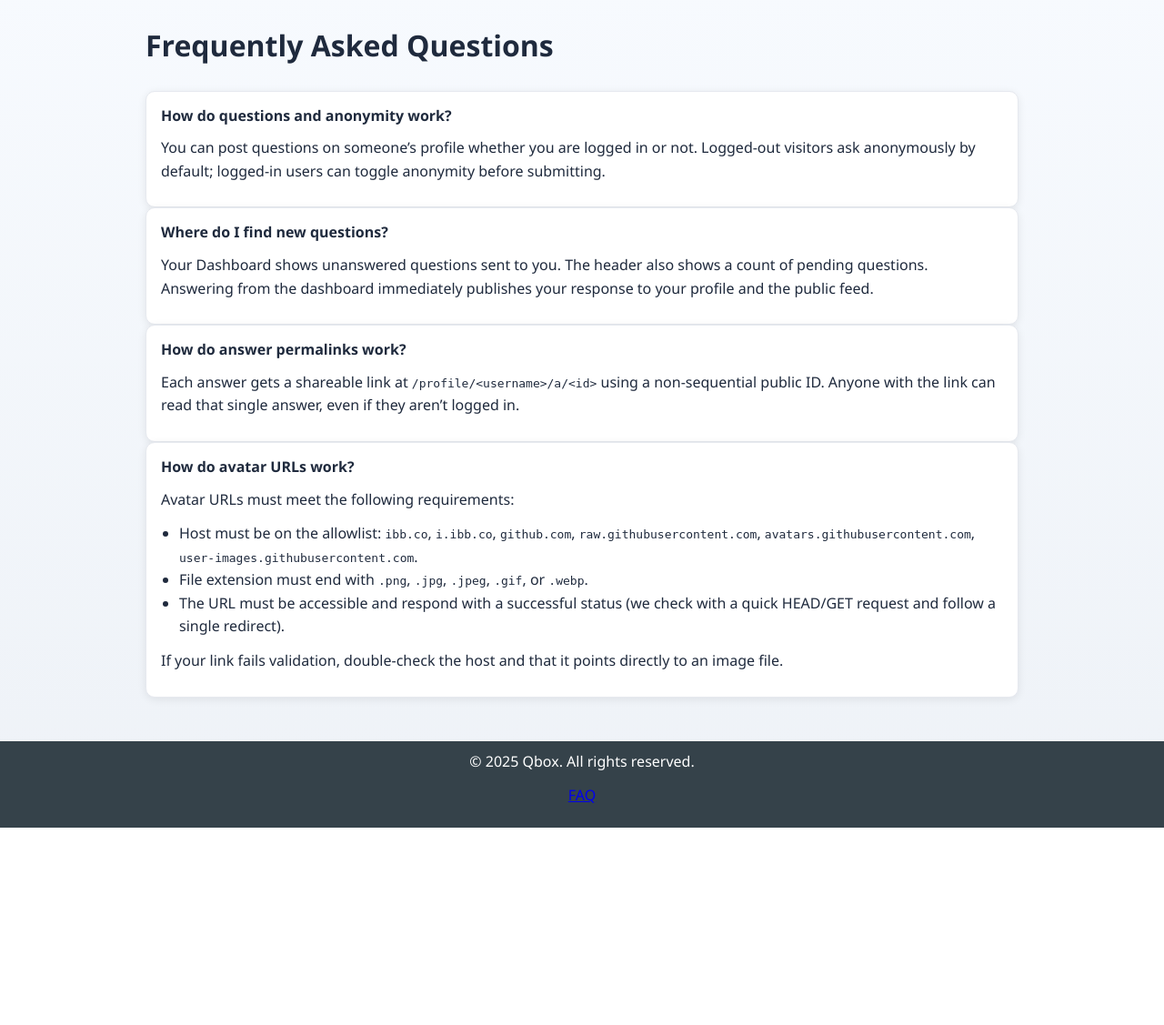
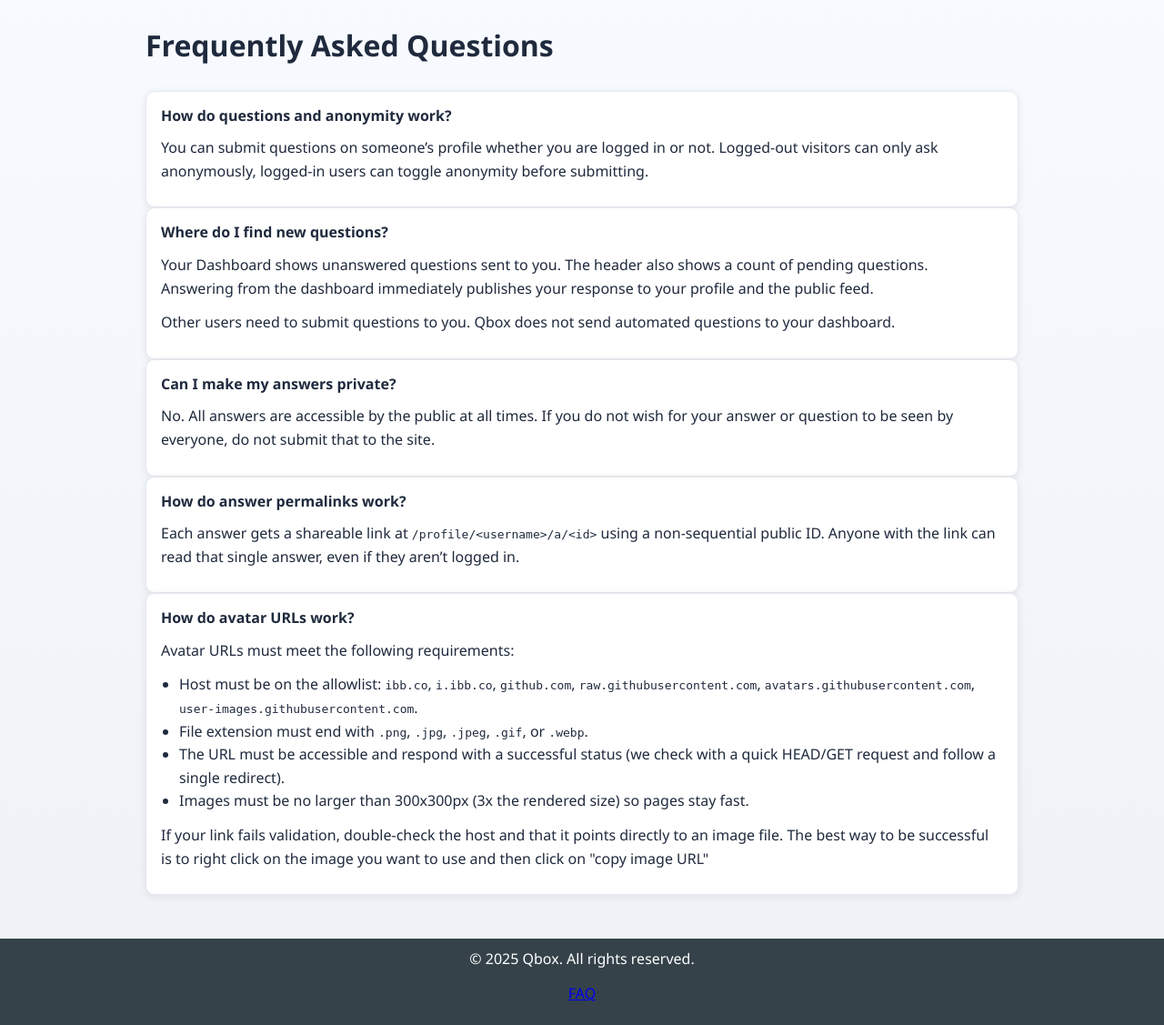
Before and after one commit to VertyyBird/qbox, a Flask app: page /faq in a window 1280 px wide. Shown: the part 129-1256 px from the top of the page at 91% size. Before the commit the page ends 1039 px from the top, so only its background shows below. Run offline with Flask 3, Linux system fonts and the light colour scheme.

Commit message:
enforce avatar sizing and expand faq

```diff
--- a/forms.py
+++ b/forms.py
@@ -14,15 +14,18 @@
 # You should have received a copy of the GNU Affero General Public License
 # along with this program.  If not, see <https://www.gnu.org/licenses/>.
 
+import struct
+from pathlib import Path
+from urllib.error import HTTPError
+from urllib.parse import urlparse
+from urllib.request import Request, URLError, build_opener
+
+from flask_login import current_user
 from flask_wtf import FlaskForm
-from wtforms import StringField, PasswordField, SubmitField, BooleanField, TextAreaField
+from wtforms import BooleanField, PasswordField, StringField, SubmitField, TextAreaField
 from wtforms.validators import DataRequired, Email, EqualTo, ValidationError
-from urllib.parse import urlparse
-from urllib.request import Request, build_opener, URLError
-from urllib.error import HTTPError
+
 from models import User
-from flask_login import current_user
-from pathlib import Path
 
 CONFIG_DIR = Path(__file__).resolve().parent / "config"
 
@@ -35,6 +38,9 @@
 
 ALLOWED_AVATAR_HOSTS = _load_allowed_hosts()
 ALLOWED_IMAGE_EXTENSIONS = {".png", ".jpg", ".jpeg", ".gif", ".webp"}
+AVATAR_RENDER_SIZE_PX = 100
+MAX_AVATAR_DIMENSION = AVATAR_RENDER_SIZE_PX * 3
+IMAGE_PROBE_MAX_BYTES = 65536
 
 
 def _url_is_accessible(url: str) -> bool:
@@ -60,6 +66,52 @@
             return False
 
     return _try_request("HEAD")
+
+
+def _probe_image_size(data: bytes):
+    """Return (width, height) for basic image types using only header bytes."""
+    if data.startswith(b"\x89PNG\r\n\x1a\n") and len(data) >= 24:
+        return struct.unpack(">II", data[16:24])
+    if data[:6] in (b"GIF87a", b"GIF89a") and len(data) >= 10:
+        return struct.unpack("<HH", data[6:10])
+    if data.startswith(b"\xff\xd8"):
+        idx = 2
+        data_len = len(data)
+        while idx + 9 <= data_len:
+            if data[idx] != 0xFF:
+                break
+            marker = data[idx + 1]
+            if marker == 0xDA:  # Start of scan
+                break
+            if data_len < idx + 4:
+                break
+            seg_length = struct.unpack(">H", data[idx + 2:idx + 4])[0]
+            if marker in {0xC0, 0xC1, 0xC2, 0xC3, 0xC5, 0xC6, 0xC7, 0xC9, 0xCA, 0xCB, 0xCD, 0xCE, 0xCF}:
+                if idx + 5 + 4 <= data_len:
+                    height, width = struct.unpack(">HH", data[idx + 5:idx + 9])
+                    return width, height
+                break
+            idx += 2 + seg_length
+    return None
+
+
+def _fetch_image_size(url: str):
+    """Fetch the remote image (limited bytes) and return (w, h) if detectable."""
+    req = Request(url, method="GET")
+    try:
+        with build_opener().open(req, timeout=5) as resp:
+            data = resp.read(IMAGE_PROBE_MAX_BYTES)
+            return _probe_image_size(data)
+    except Exception:
+        return None
+
+
+def _image_within_render_bounds(url: str, max_dimension: int = MAX_AVATAR_DIMENSION) -> bool:
+    size = _fetch_image_size(url)
+    if not size:
+        return False
+    width, height = size
+    return width <= max_dimension and height <= max_dimension
 
 class RegistrationForm(FlaskForm):
     username = StringField('Username', validators=[DataRequired()])
@@ -91,6 +143,10 @@
                 raise ValidationError('Avatar URL must end with an image file extension.')
             if not _url_is_accessible(avatar_url.data):
                 raise ValidationError('Avatar URL is not accessible or redirects.')
+            if not _image_within_render_bounds(avatar_url.data):
+                raise ValidationError(f'Avatar image must be at most {MAX_AVATAR_DIMENSION}x{MAX_AVATAR_DIMENSION} pixels.')
+            if not _image_within_render_bounds(avatar_url.data):
+                raise ValidationError(f'Avatar image must be at most {MAX_AVATAR_DIMENSION}x{MAX_AVATAR_DIMENSION} pixels.')
 
 class LoginForm(FlaskForm):
     email = StringField('Email', validators=[DataRequired(), Email()])
--- a/static/css/styles.css
+++ b/static/css/styles.css
@@ -222,3 +222,11 @@
     list-style: disc;
     margin: 0 0 12px;
 }
+
+.avatar-img {
+    width: 100px;
+    height: 100px;
+    object-fit: cover;
+    border-radius: 12px;
+    box-shadow: 0 2px 8px rgba(0, 0, 0, 0.08);
+}
--- a/templates/faq.html
+++ b/templates/faq.html
@@ -31,7 +31,7 @@
         <div class="card-header">
             <div><strong>How do questions and anonymity work?</strong></div>
         </div>
-        <p>You can post questions on someone’s profile whether you are logged in or not. Logged-out visitors ask anonymously by default; logged-in users can toggle anonymity before submitting.</p>
+        <p>You can submit questions on someone’s profile whether you are logged in or not. Logged-out visitors can only ask anonymously, logged-in users can toggle anonymity before submitting.</p>
     </div>
 
     <div class="card" id="unanswered">
@@ -39,7 +39,16 @@
             <div><strong>Where do I find new questions?</strong></div>
         </div>
         <p>Your Dashboard shows unanswered questions sent to you. The header also shows a count of pending questions. Answering from the dashboard immediately publishes your response to your profile and the public feed.</p>
+        <p>Other users need to submit questions to you. Qbox does not send automated questions to your dashboard.</p>
     </div>
+
+    <div class="card" id="private">
+        <div class="card-header">
+            <div><strong>Can I make my answers private?</strong></div>
+        </div>
+        <p>No. All answers are accessible by the public at all times. If you do not wish for your answer or question to be seen by everyone, do not submit that to the site.</p>
+    </div>
+
 
     <div class="card" id="permalinks">
         <div class="card-header">
@@ -57,8 +66,9 @@
             <li>Host must be on the allowlist: <code>ibb.co</code>, <code>i.ibb.co</code>, <code>github.com</code>, <code>raw.githubusercontent.com</code>, <code>avatars.githubusercontent.com</code>, <code>user-images.githubusercontent.com</code>.</li>
             <li>File extension must end with <code>.png</code>, <code>.jpg</code>, <code>.jpeg</code>, <code>.gif</code>, or <code>.webp</code>.</li>
             <li>The URL must be accessible and respond with a successful status (we check with a quick HEAD/GET request and follow a single redirect).</li>
+            <li>Images must be no larger than 300x300px (3x the rendered size) so pages stay fast.</li>
         </ul>
-        <p>If your link fails validation, double-check the host and that it points directly to an image file.</p>
+        <p>If your link fails validation, double-check the host and that it points directly to an image file. The best way to be successful is to right click on the image you want to use and then click on "copy image URL"</p>
     </div>
 </div>
 {% endblock %}
--- a/templates/profile.html
+++ b/templates/profile.html
@@ -27,7 +27,7 @@
             <h2>{{ user.username }}'s Profile</h2>
             <p>Joined on: {{ user.created_at.strftime('%d %B %Y') }}</p>
             <div>
-                <img src="{{ user.avatar_url or url_for('static', filename='images/default-avatar.png') }}" alt="avatar" width="100">
+                <img class="avatar-img" src="{{ user.avatar_url or url_for('static', filename='images/default-avatar.png') }}" alt="avatar" width="100" height="100">
             </div>
             {% if user.bio %}
             <p>{{ user.bio|nl2br }}</p>
```
Also changed, not shown: tests/test_flask_flows.py (+1 -0 lines).
